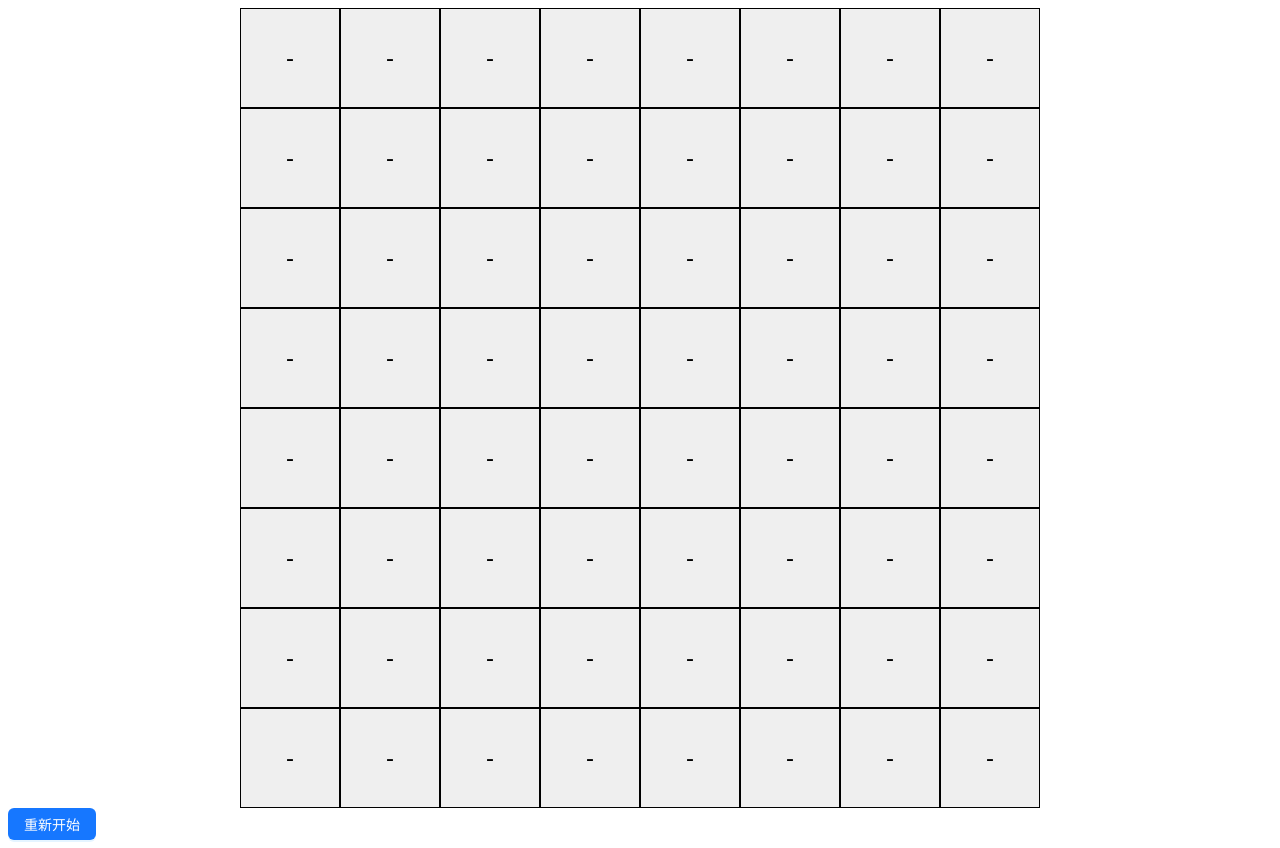
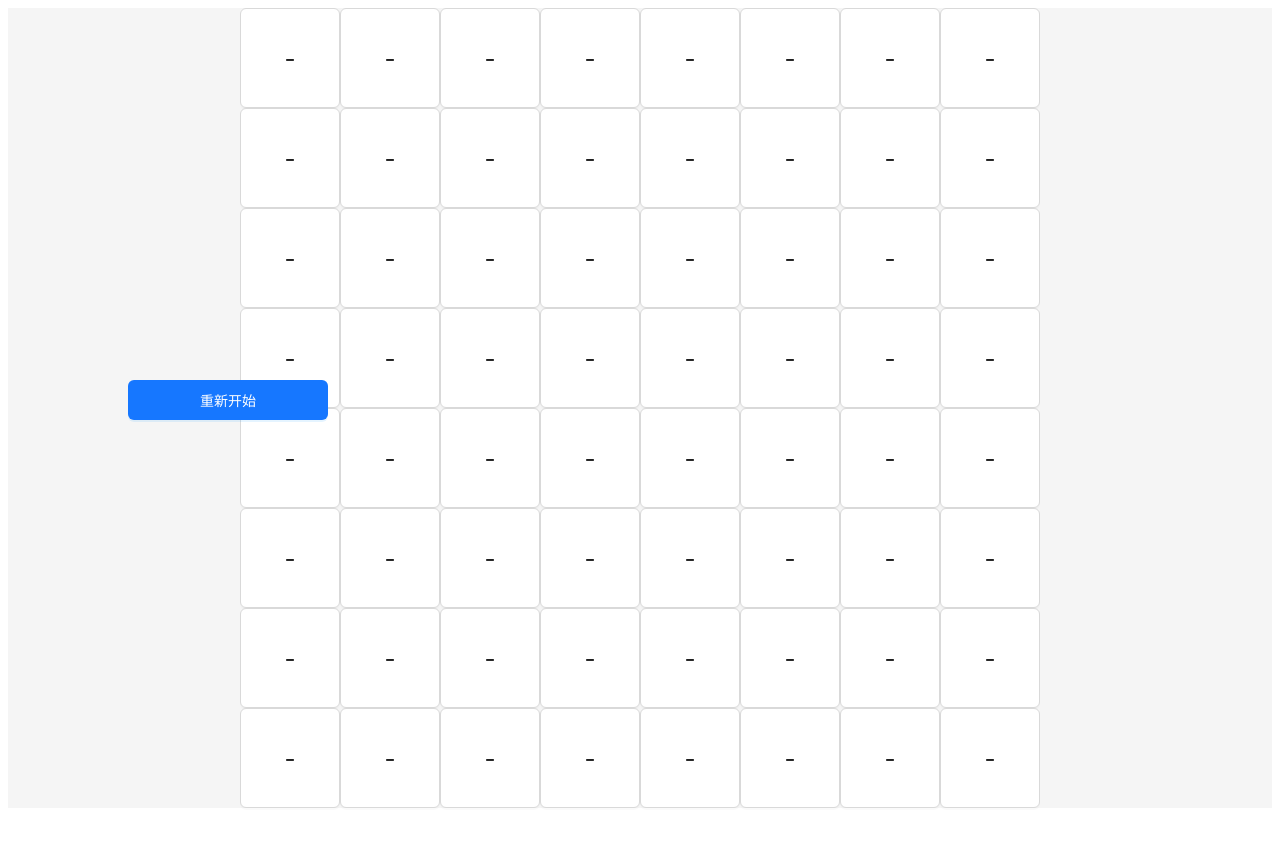
Before and after one commit to Jimmylxue/tst-study-react, a React (Vite) app: page / in a window 1280 px wide. After the commit the page ends 816 px from the top, so only its background shows below. Built offline with nearby package versions, Linux system fonts and the light colour scheme.

Commit message:
✨ 五子棋开发完成

```diff
--- a/src/App.css
+++ b/src/App.css
@@ -1,7 +1,6 @@
 .chess {
   width:  800px;
   height: 800px;
-  background-color: skyblue;
   margin: 0 auto;
 }
 
@@ -14,6 +13,25 @@
 .row button {
   width: 100px;
   height: 100px;
-  border: 1px solid black;
+  /* border: 1px solid black; */
   font-size: 24px;
 }
+
+.btn {
+  position: absolute;
+  width: 200px;
+  height: 40px;
+  left: 10%;
+  top: 50%;
+  transform: translateY(-50%);
+}
+
+.white {
+  background-color: rgba(0,0,0, .3);
+  color: black;
+}
+
+.black {
+  background-color: black;
+  color: white;
+}
--- a/src/App.tsx
+++ b/src/App.tsx
@@ -5,37 +5,40 @@ import { observer } from "mobx-react-lite";
 // 引入store
 import useStore from "./Store/index";
 // 引如antd中的组件
-import { Button, Space, Modal } from "antd";
+import { Button, Modal, Layout } from "antd";
 // 引入React方法
 import { useState } from "react";
 
-const Row = observer(({ row, rowIndex }: any) => {
+const MyRow = observer(({ row, rowIndex, setIsGameOver }: any) => {
   /**
    * Row代表着每一行的数据，需要将row便利出来
    * @param rowIndex 每行的行索引，一共三行
    * @param row 每行的数据
+	 * @param setIsGameOver 方法，设置最后提示框的显示与隐藏
    */
   // 获取实例并解构
   const { chessControl } = useStore();
 
   // 下子操作
   function handleClick(cluIndex: number) {
-    // clu列索引
-    chessControl.chessClick(rowIndex, cluIndex);
+    if (chessControl.chessClick(rowIndex, cluIndex)) {
+      // 代表赢了
+			setIsGameOver(true);		//	将消息框显示
+			chessControl.initChess();		//	重置棋盘
+    }
   }
 
   return (
     <div className="row">
       {row.map((item, index) => {
         return (
-          <button
+          <Button
             key={index}
-            onClick={() => {
-              handleClick(index);
-            }}
+            onClick={() => {handleClick(index)}}
+            className={item === 0 ? "" : item === 1 ? "black" : "white"}
           >
-            {item === 0 ? "-" : item === 1 ? "O" : "X"}
-          </button>
+            {item === 0 ? "-" : item === 1 ? "黑" : "白"}
+          </Button>
         );
       })}
     </div>
@@ -45,33 +48,34 @@ const Row = observer(({ row, rowIndex }: any) => {
 function App() {
   // 获取实例并解构
   const { chessControl } = useStore();
-  const [isModalOpen, setIsModalOpen] = useState(false);
+  const [ isModalOpen, setIsModalOpen ] = useState(false);
+	const [ isGameOver, setIsGameOver] = useState(false);
 
   const handleClick = () => {
     setIsModalOpen(true);
   };
 
-	const handleOk = () => {
-		console.log('确认');
-		setIsModalOpen(false);
-	}
+  const handleOk = () => {
+    setIsModalOpen(false);
+    chessControl.initChess();
+  };
 
-	const handleCancel = () => {
-		console.log('取消');
-		setIsModalOpen(false);
+  const handleCancel = () => {
+    setIsModalOpen(false);
+  };
+
+	const handleCancelGame = () => {
+		setIsGameOver(false);
 	}
 
   return (
-    <>
+    <Layout>
       <div className="chess">
         {chessControl.chess.map((item, index) => {
           // 将当前这一行的数据传过去，然后还需要将当前的行索引传过去
-          return <Row key={index} row={item} rowIndex={index} />;
+          return <MyRow setIsGameOver={setIsGameOver} key={index} row={item} rowIndex={index} />;
         })}
       </div>
-      <Button type="primary" onClick={handleClick}>
-        重新开始
-      </Button>
       <Modal
         title="提醒"
         open={isModalOpen}
@@ -80,7 +84,18 @@ function App() {
       >
         <p>确定要重新开始吗</p>
       </Modal>
-    </>
+      <Button type="primary" onClick={handleClick} className="btn">
+        重新开始
+      </Button>
+      <Modal
+        title="游戏结束"
+        open={isGameOver}
+        onOk={handleCancelGame}
+        onCancel={handleCancelGame}
+      >
+        <p>{ (chessControl.active === 1 ? '白' : '黑') }棋赢了</p>
+      </Modal>
+    </Layout>
   );
 }
 
--- a/src/Store/ChessControl.tsx
+++ b/src/Store/ChessControl.tsx
@@ -8,6 +8,8 @@ export default class ChessControl {
    * 没一维数组中有三个数，0代表着未落子在此
    * 1代表一方，-1代表另一方
    * 更换为五子棋的话，扩容数组即可，然后将棋盘的长宽分别修改
+   *
+   * 五子棋玩法与井字棋类似
    */
   chess: number[][] = [
     [0, 0, 0, 0, 0, 0, 0, 0],
@@ -19,7 +21,7 @@ export default class ChessControl {
     [0, 0, 0, 0, 0, 0, 0, 0],
     [0, 0, 0, 0, 0, 0, 0, 0],
   ];
-  // active-当前应该下的棋子
+  // active-当前应该下的棋子，1：黑旗，-1：白旗
   active: number = 1;
 
   constructor() {
@@ -34,7 +36,7 @@ export default class ChessControl {
       // 切换下一步
       this.active = this.active === 1 ? -1 : 1;
     }
-    this.checkWin();
+    return this.checkWin();
   };
 
   // 落子后，逐个检查各个方向的棋子是否达到赢的标准
@@ -44,27 +46,13 @@ export default class ChessControl {
      * 判断井字棋的方法就是看横竖与交叉是否存在连续三个同方棋子
      */
     // 先检查当前落子的这个位置的横纵是否存在连续三颗棋子
-    let isWin: boolean = false; // 是否已经赢了
 
     for (let i = 0; i < this.chess.length; i++) {
       for (let j = 0; j < this.chess[i].length; j++) {
         // 逐个便利所有的棋子，这里可以封装一个方法区使用
         if (this.chess[i][j] !== 0) {
-          isWin = this.counter(i, j);
-          if (isWin) {
-            // 如果赢了，则重新开始
-            alert("游戏结束");
-            this.chess = [
-              [0, 0, 0, 0, 0, 0, 0, 0],
-              [0, 0, 0, 0, 0, 0, 0, 0],
-              [0, 0, 0, 0, 0, 0, 0, 0],
-              [0, 0, 0, 0, 0, 0, 0, 0],
-              [0, 0, 0, 0, 0, 0, 0, 0],
-              [0, 0, 0, 0, 0, 0, 0, 0],
-              [0, 0, 0, 0, 0, 0, 0, 0],
-              [0, 0, 0, 0, 0, 0, 0, 0],
-            ];
-            return;
+          if (this.counter(i, j)) {
+            return true;
           }
         }
       }
@@ -84,6 +72,7 @@ export default class ChessControl {
         break; //  当数组下标越界或者是出现了不匹配的棋子，那么就退出此次循环
       }
     }
+
     if (count === 5) return true;
 
     // 右下方向
@@ -132,8 +121,16 @@ export default class ChessControl {
   // 是否游戏结束
   isFinish(count: number, chessLength: number): any {
     if (count === chessLength) {
-      alert("游戏结束");
       // 然后重新开始，重置数组
+      this.initChess();
+    } else {
+      return false;
+    }
+  }
+
+  // 游戏初始化，当游戏重新开始时，调用的也是这个函数
+  initChess () {
+    // 初始化棋盘
     this.chess = [
       [0, 0, 0, 0, 0, 0, 0, 0],
       [0, 0, 0, 0, 0, 0, 0, 0],
@@ -144,8 +141,5 @@ export default class ChessControl {
       [0, 0, 0, 0, 0, 0, 0, 0],
       [0, 0, 0, 0, 0, 0, 0, 0],
     ];
-    } else {
-      return false;
   }
 }
-}
```
Also changed, not shown: tailwind.config.js (line endings or trailing spaces). Lines whose indentation alone changed are shown as unchanged.
